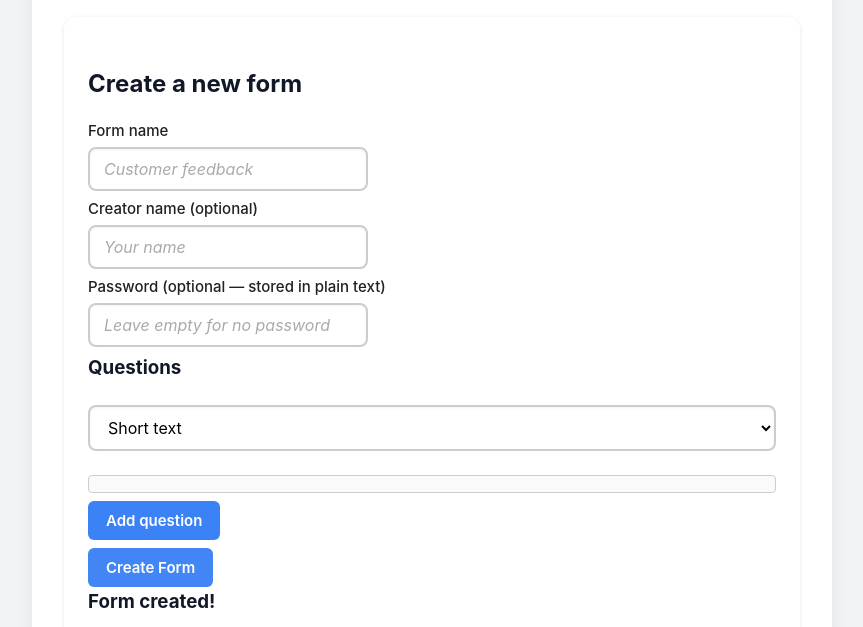
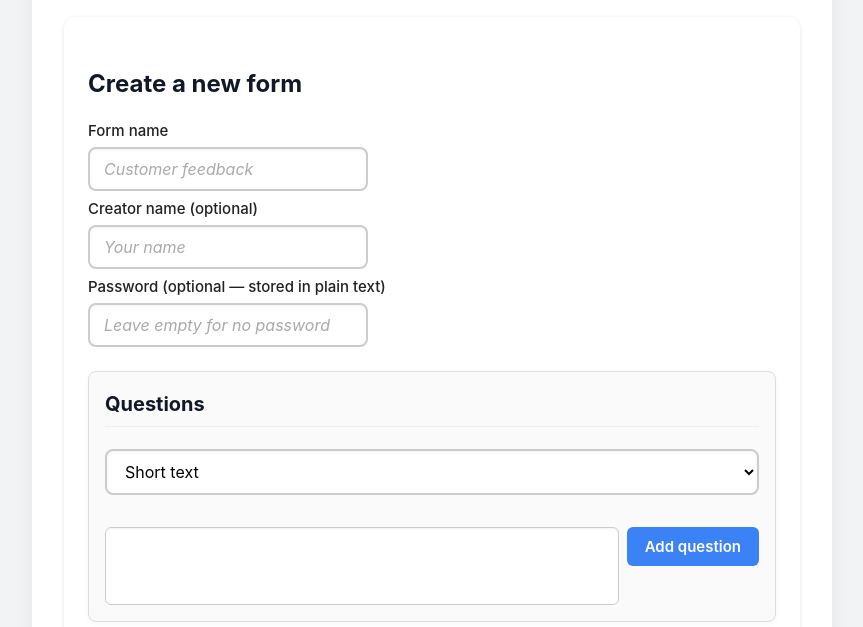
Before and after one commit to goatzygames/basic-forms, a plain HTML site: page index.html in a window 1280 px wide. Shown: the part 128-755 px from the top of the page, without its empty margins (208-1071 px from the left). Drawn offline with nearby package versions, Linux system fonts and the light colour scheme.

Commit message:
Add files via upload

```diff
--- a/styles.css
+++ b/styles.css
@@ -560,3 +560,48 @@ input[type="number"]::-webkit-outer-spin-button {
   -webkit-appearance: none;
   margin: 0;
 }
+
+#questions-area {
+  padding: 16px;                /* space inside the box */
+  border: 1px solid #ddd;       /* subtle border to separate */
+  border-radius: 8px;           /* rounded corners */
+  background-color: #fafafa;    /* light background to differentiate */
+  margin-top: 24px;             /* space from previous section */
+  box-shadow: 0 2px 6px rgba(0,0,0,0.03); /* soft shadow for depth */
+}
+
+#questions-area h3 {
+  margin-top: 0;
+  margin-bottom: 12px;
+  font-size: 1.25rem;
+  border-bottom: 1px solid #eee; /* subtle line under heading */
+  padding-bottom: 6px;
+}
+
+#questions-list {
+  margin-bottom: 16px;
+}
+
+/* Optional: wrap new question row nicely */
+#questions-area .row {
+  display: flex;
+  gap: 8px;                 /* space between select, editor, button */
+  flex-wrap: wrap;           /* allow wrapping on small screens */
+  align-items: flex-start;
+}
+
+/* Editor wrapper styling */
+#editor-wrapper {
+  flex: 1;                   /* take remaining space */
+  min-width: 200px;          /* prevent shrinking too much */
+  padding: 8px;
+  border: 1px solid #ccc;
+  border-radius: 6px;
+  background-color: #fff;
+  box-shadow: inset 0 1px 2px rgba(0,0,0,0.05);
+}
+
+#editor-container {
+  width: 100%;
+  height: 60px;              /* adjustable height */
+}
```
